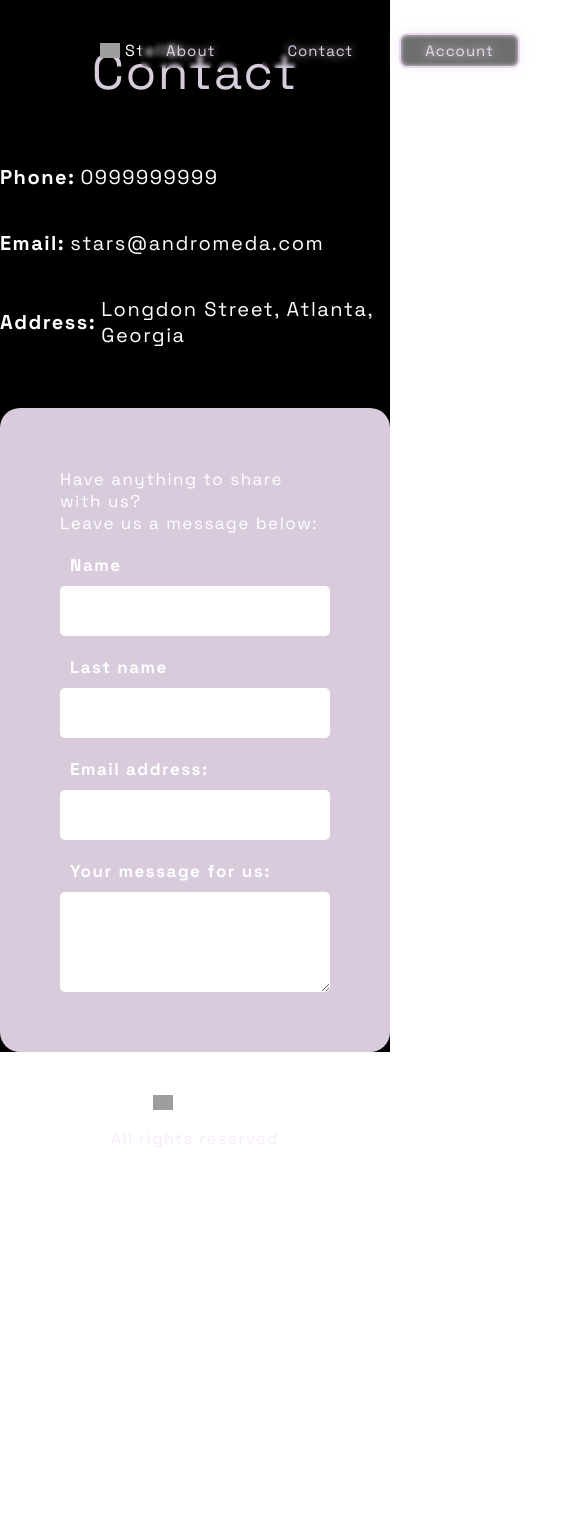
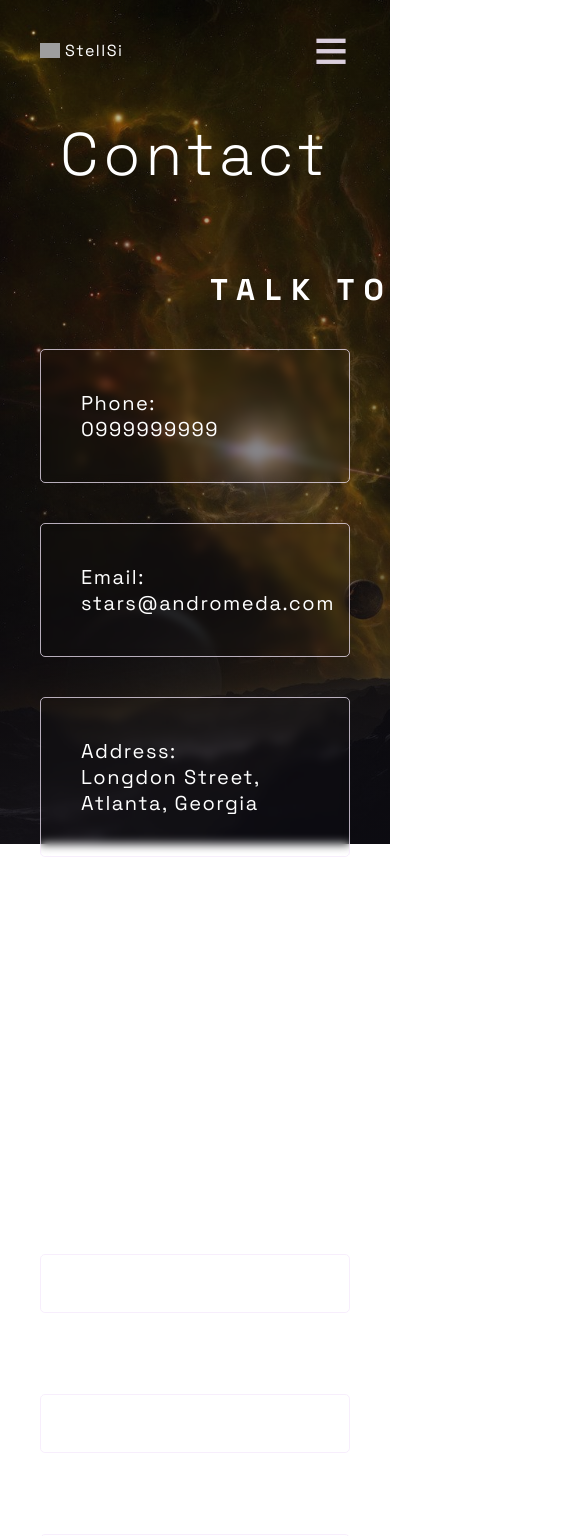
Before and after one commit to IoanaGeorgia/Star-Shop, a React (Create React App) app: page /Star-Shop/contact in a window 390 px wide. Shown: the top 1536 px of the page, 585 px wide, since content can reach past the window. Before the commit the page ends 1189 px from the top, so only its background shows below. Built offline with nearby package versions, Linux system fonts and the light colour scheme; grey boxes are pictures that could not be loaded.

Commit message:
fixed mobile bugs for about page, added mobile styling for header, added contact page desktop view and form functionality, changed styling to add more variables

```diff
--- a/src/index.css
+++ b/src/index.css
@@ -39,6 +39,8 @@ html {
 
   --defaultPadding: 2rem;
   --defaultSmallPadding: 1rem;
+
+  --smallFontSize:15px;
 }
 
 
@@ -61,6 +63,12 @@ button {
 @media(max-width:750px) {
   .title {
     font-size: 3rem;
+  }
+}
+
+@media(max-width:386px) {
+  .title {
+    font-size: 2rem;
   }
 }
 
@@ -94,6 +102,32 @@ a:focus {
   position: fixed;
   top: 0px;
   left: 0px;
+}
+
+
+.secondary-decoration.decoration {
+  background: linear-gradient(rgba(10, 10, 20, 0.205), rgba(10, 10, 20, 0.74)),
+    url('./assets/aboutBg.jpg');
+  background-repeat: no-repeat;
+  background-size: cover;
+  height: 100%;
+
+}
+
+
+.title.secondary-title {
+  letter-spacing: 20px;
+  max-width: 1000px;
+  width: 100%;
+  line-height: 5rem;
+  font-weight: lighter;
+}
+
+@media(max-width:512px) {
+  .title.secondary-title {
+    letter-spacing: 5px;
+    line-height: 3.5rem;
+  }
 }
 
 #landingPage .hero {
@@ -366,7 +400,7 @@ button.default-glow:hover {
 
 .reason-wrapper .text a,
 .reason-wrapper .text a:visited {
-  font-size: 15px;
+  font-size: var(--smallFontSize);
   padding-top: 2rem;
   display: block;
 }
@@ -456,7 +490,6 @@ button.default-glow:hover {
 
 .header .logo {
   cursor: pointer;
-  max-width: 40px;
   display: flex;
   align-items: center;
   gap: 5px;
@@ -466,7 +499,11 @@ button.default-glow:hover {
 
 .header .logo img {
   width: 100%;
-  min-width: 20px;
+  max-width: 20px;
+}
+
+.header .logo span {
+  display: inline-block;
 }
 
 .header .nav-buttons {
@@ -481,7 +518,7 @@ button.default-glow:hover {
   color: var(--defaultText);
   border: 2px solid transparent;
   padding: 6px 24px;
-  font-size: 15px;
+  font-size: var(--smallFontSize);
   letter-spacing: 1px;
   border-radius: 8px;
   cursor: pointer;
@@ -492,9 +529,85 @@ button.default-glow:hover {
   transition: var(--defaultTransition);
 }
 
+.header .mobileToggle {
+  display: none;
+}
+
+@media(max-width:693px) {
+  .header {
+    padding: 0 2rem;
+  }
+}
+
 @media(max-width:764px) {
   .header .nav-buttons {
     gap: 20px;
+  }
+}
+
+@media(max-width:590px) {
+  .header .nav-buttons {
+    display: none;
+  }
+
+  .header .mobileToggle {
+    display: block;
+    background-color: transparent;
+    border: none;
+    color: var(--defaultText);
+    font-size: 3rem;
+
+  }
+
+  .header .mobileToggle:hover {
+    text-shadow: var(--smallHoverText);
+  }
+
+  .header .mobileWrapper {
+    position: fixed;
+    top: 0px;
+    right: -10px;
+    height: 100%;
+    width: 300px;
+    border-left: 2px solid var(--cardBorder);
+    border-top: 2px solid var(--cardBorder);
+    box-shadow: 0 0 25px var(--defaultText), 0 0 10px var(--defaultText) inset;
+    ;
+    background-color: rgba(255, 255, 255, 0.07);
+    backdrop-filter: blur(10px);
+    border-top-left-radius: 5px;
+    padding: var(--defaultPadding);
+    padding-top: 60px;
+    overscroll-behavior: contain;
+    overflow: hidden;
+  }
+
+  .header .mobileWrapper .nav-buttons {
+    display: flex;
+    flex-direction: column;
+    height: 100%;
+    gap: 30px;
+
+  }
+
+  .header .nav-buttons button {
+    border: 1px solid var(--defaultText);
+    padding: 10px 24px;
+  }
+
+  .header button.close {
+    position: absolute;
+    top: 5px;
+    right: 20px;
+    background-color: transparent;
+    border: none;
+    font-size: 2rem;
+    color: var(--defaultText)
+  }
+
+  .header .mobileWrapper .logo {
+    justify-content: center;
+    margin-top: auto;
   }
 }
 
@@ -514,7 +627,7 @@ footer {
   color: var(--defaultText);
   position: relative;
   z-index: 99999;
-  font-size: 16px;
+  font-size: var(--smallFontSize);
 }
 
 
@@ -523,7 +636,8 @@ footer .logo {
   display: flex;
   align-items: center;
   gap: 5px;
-  font-size: 16px;
+  font-size: var(--smallFontSize
+  );
   color: #FFF;
 }
 
@@ -541,7 +655,7 @@ footer .logo img {
   color: var(--defaultText);
   border: 2px solid var(--defaultText);
   padding: 6px 24px;
-  font-size: 15px;
+  font-size: var(--smallFontSize);
   letter-spacing: 1px;
   border-radius: 8px;
   cursor: pointer;
@@ -550,6 +664,12 @@ footer .logo img {
   backdrop-filter: blur(2px);
   cursor: pointer;
   transition: var(--defaultTransition)
+}
+
+@media(max-width:590px) {
+  .header .nav-buttons button.defaultSmallButton {
+    padding: 10px 24px;
+  }
 }
 
 .header .nav-buttons button:hover,
@@ -561,9 +681,7 @@ footer .logo img {
 }
 
 
-.about {
-  padding-top: var(--headerHeight);
-}
+
 
 .landing .hero,
 .catalogue .catalogue-wrapper-header {
@@ -606,24 +724,16 @@ footer .logo img {
 
 .about {
   background-color: black;
-  background-repeat: no-repeat;
-  background-position: 50% 50%;
   min-height: 100vh;
   height: 100%;
   background-size: 100%;
   width: 100%;
-  padding-top: var(--defaultPadding);
+  padding-top: var(--headerHeight);
   padding-bottom: var(--defaultPadding);
-  ;
+
+
 }
 
-.about .decoration {
-  background: linear-gradient(rgba(10, 10, 20, 0.205), rgba(10, 10, 20, 0.74)),
-    url('./assets/aboutBg.jpg');
-  background-repeat: no-repeat;
-  background-size: cover;
-
-}
 
 .about main {
   position: relative;
@@ -631,7 +741,7 @@ footer .logo img {
 
 .about .subtitle {
   color: white;
-  min-width: 600px;
+  max-width: 600px;
   font-size: 1.5rem;
   font-weight: 800;
   margin-top: var(--defaultPadding);
@@ -688,7 +798,7 @@ footer .logo img {
   height: 200px;
   background: #ffffff;
   clip-path: polygon(20% 0, 100% 0, 100% 100%, 0 100%, 0 21%);
-    display: inline-block;
+  display: inline-block;
   filter: drop-shadow(1px 1px 4px rgb(255, 255, 255));
 }
 
@@ -703,6 +813,7 @@ footer .logo img {
   background-position: 50% 50%;
   clip-path: polygon(20% 0, 100% 0, 100% 100%, 0 100%, 0 21%);
 }
+
 .about-section li {
   color: white;
   font-size: 1.3rem;
@@ -718,7 +829,7 @@ footer .logo img {
 .about-section .timeline-container {
   display: flex;
   flex-wrap: wrap;
-  justify-content: space-between;
+  justify-content: center;
   gap: 25px;
   position: relative;
   margin-top: 2rem;
@@ -733,6 +844,11 @@ footer .logo img {
   box-shadow: var(--defaultGlowCard);
   box-sizing: border-box;
   transition: var(--defaultTransition);
+}
+
+.about-section .year-box.active {
+  text-shadow: var(--smallHoverText);
+  box-shadow: var(--smallHoverBorder);
 }
 
 .about-section .year-box:hover {
@@ -752,6 +868,35 @@ footer .logo img {
   background-color: transparent;
   margin-top: 10px;
   box-sizing: border-box;
+}
+
+@media(max-width:1179px) {
+  .about-section .info-box {
+    max-width: 900px;
+
+  }
+}
+
+
+@media(max-width:954px) {
+  .about-section .info-box {
+    max-width: 650px;
+
+  }
+}
+
+@media(max-width:729px) {
+  .about-section .info-box {
+    max-width: 450px;
+
+  }
+}
+
+@media(max-width:504px) {
+  .about-section .info-box {
+    text-align: center;
+
+  }
 }
 
 /* catalogue */
@@ -903,6 +1048,27 @@ footer .logo img {
 
 }
 
+@media(max-width:1142px) {
+  #catalogue .catalogue-wrapper {
+    max-width: 100%;
+  }
+
+  #catalogue .catalogue-cons {
+    margin: 0px
+  }
+}
+
+
+@media(max-width:914px) {
+  #catalogue .catalogue-cons {
+    gap: 0rem;
+  }
+
+  #catalogue .star-area {
+    margin-top: 4rem;
+  }
+}
+
 .star-area .loadingData {
   width: 100%;
   min-height: 100vh;
@@ -1036,82 +1202,6 @@ footer .logo img {
   width: 100%
 }
 
-#contact {
-  min-height: 100vh;
-  color: white;
-}
-
-#contact>p {
-  font-size: 2.5rem;
-  color: var(--defaultText);
-  max-width: 1000px;
-  margin: auto;
-  padding-top: 2rem;
-  padding-bottom: 1rem;
-  text-align: center;
-
-}
-
-#contact form {
-  display: flex;
-  flex-direction: column;
-}
-
-#contact {
-  width: 100%;
-  position: relative;
-  background-color: #000;
-}
-
-#contact .contact-wrapper {
-  max-width: 800px;
-  margin: auto;
-  margin-top: 2rem;
-  display: flex;
-  align-items: center;
-  gap: 5px;
-}
-
-.contact-wrapper div {
-  font-size: 20px;
-}
-
-.contact-wrapper div:first-of-type {
-  font-weight: bold;
-}
-
-#contact .form-wrapper {
-  margin: auto;
-  margin-top: 3rem;
-  background-color: var(--defaultText);
-  max-width: 600px;
-  padding: 3rem;
-  border-radius: 20px;
-  font-size: 17px;
-}
-
-#contact .form-wrapper label {
-  margin-top: 20px;
-  font-weight: bold;
-  margin-bottom: 10px;
-  margin-left: 10px;
-}
-
-#contact .form-wrapper input,
-#contact .form-wrapper input:focus,
-#contact .form-wrapper textarea,
-#contact .form-wrapper textarea:focus {
-  min-height: 50px;
-  border-radius: 5px;
-  border: none;
-  outline: none;
-  padding: 5px;
-}
-
-#contact .form-wrapper textarea,
-#contact .form-wrapper textarea:focus {
-  Min-height: 100px;
-}
 
 .catalogue .decoration {
   background: linear-gradient(rgba(10, 10, 20, 0.205), rgba(10, 10, 20, 0.74)),
@@ -1142,9 +1232,88 @@ footer .logo img {
 
 }
 
-.catalogue-wrapper-header p {
-  letter-spacing: 20px;
-  max-width: 1000px;
-  line-height: 5rem;
-  font-weight: lighter;
+
+
+.contact {
+  min-height: 100vh;
 }
+
+.contact .contact-wrapper {
+  position: relative;
+  padding: var(--defaultPadding);
+  padding-top: var(--headerHeight);
+  display: flex;
+  flex-direction: column;
+  gap: var(--defaultPadding);
+}
+
+.contact .title {
+  text-align: center;
+  margin: auto;
+  margin-top: var(--defaultPadding);
+}
+
+.contact .subtitle {
+  color: white;
+  text-align: center;
+  min-width: 600px;
+  font-size: 1.5rem;
+  font-weight: 800;
+  margin-top: 2rem;
+  font-weight: normal;
+  text-transform: uppercase;
+  letter-spacing: 10px;
+  font-weight: bolder;
+}
+
+.contact .card {
+  max-width: var(--defaultContainerWidth);
+  margin: auto;
+  padding: var(--defaultPadding);
+  width: 100%;
+}
+
+.contact form {
+  display: flex;
+  flex-direction: column;
+  max-width: 700px;
+  width: 100%;
+  margin: auto;
+  margin-top: var(--defaultPadding)
+}
+
+.contact label {
+  margin-top: var(--defaultPadding);
+  margin-bottom: 15px;
+}
+
+.contact input,
+textarea {
+  padding: 20px;
+  background-color: transparent;
+  backdrop-filter: blur(10px);
+  color: var(--defaultText);
+  border: var(--cardBorderStyle);
+  border-radius: 5px;
+  outline: none;
+
+}
+
+.contact input:focus,
+textarea:focus {
+  box-shadow: 0 0 15px var(--defaultText), 0 0 10px var(--defaultText) inset;
+  ;
+}
+
+.contact button.defaultSmallButton {
+  padding: 15px 144px;
+  max-width: fit-content;
+  margin: auto;
+  margin-top: var(--headerHeight)
+}
+
+.contact form .error {
+  font-size: var(--smallFontSize);
+  margin-top: 15px;
+  color: rgba(255, 0, 0, 0.842);
+}
--- a/src/pages/Catalogue.jsx
+++ b/src/pages/Catalogue.jsx
@@ -127,7 +127,7 @@ export default function Catalogue() {
     <div className="catalogue" id="catalogue">
       <div className="decoration"></div>
       <div className="catalogue-wrapper-header">
-        <p className="title">Check out our selection of stars</p>
+        <p className="title secondary-title">Check out our selection of stars</p>
       </div>
       <div className="catalogue-wrapper">
         <ul className="catalogue-cons">
--- a/src/pages/Contact.jsx
+++ b/src/pages/Contact.jsx
@@ -1,40 +1,133 @@
+import { useState } from "react";
+
 export default function Contact() {
+  const [data, setData] = useState({
+    name: "",
+    email: "",
+    message: "",
+  });
+
+  const [errors, setErrors] = useState({
+    name: [],
+    email: [],
+    message: [],
+  });
+
+  const handleInput = (e) => {
+    setData((prev) => ({ ...prev, [e.target.name]: e.target.value }));
+  };
+
+  const submitForm = (e) => {
+    e.preventDefault();
+
+    const newErrors = {
+      name: [],
+      email: [],
+      message: [],
+    };
+
+    if (!data.name.trim()) {
+      newErrors.name.push("Name is required");
+    } else if (data.name.trim().length < 2) {
+      newErrors.name.push("Name is invalid (too short)");
+    }
+    const emailRegex = /^[^\s@]+@[^\s@]+\.[^\s@]+$/;
+    if (!data.email.trim()) {
+      newErrors.email.push("Email is required");
+    } else if (!emailRegex.test(data.email)) {
+      newErrors.email.push("Email address is invalid");
+    }
+
+    if (!data.message.trim()) {
+      newErrors.message.push("Message is required");
+    } else if (data.message.trim().length < 10) {
+      newErrors.message.push(
+        "Message is invalid (must be at least 10 characters)",
+      );
+    }
+
+    setErrors(newErrors);
+
+    const hasErrors = Object.values(newErrors).some((arr) => arr.length > 0);
+
+    if (!hasErrors) {
+      console.log("Form submitted successfully:", data);
+    }
+  };
+
   return (
-    <div className="contact" id="contact">
-      <p>Contact</p>
+    <div className="contact">
+      <div className="secondary-decoration decoration"></div>
 
       <div className="contact-wrapper">
+        <p className="title secondary-title">Contact</p>
+        <p className=" subtitle">Talk to us</p>
+
+        <div className="card">
           <div>Phone:</div>
           <div>0999999999</div>
         </div>
 
-      <div className="contact-wrapper">
+        <div className="card">
           <div>Email:</div>
           <div>stars@andromeda.com</div>
         </div>
 
-      <div className="contact-wrapper">
+        <div className="card">
           <div>Address:</div>
           <div>Longdon Street, Atlanta, Georgia</div>
         </div>
 
         <div className="form-wrapper">
-        <p>Have anything to share with us?</p>
-        <p>Leave us a message below:</p>
+          <p className="subtitle">Have anything to share with us?</p>
+          <p className="subtitle">Leave us a message below:</p>
 
           <form>
             <label>Name</label>
-          <input type="text"></input>
-
-          <label>Last name</label>
-          <input type="text"></input>
+            <input
+              type="text"
+              name="name"
+              value={data.name}
+              onChange={handleInput}
+            />
+            {errors.name &&
+              errors.name.map((error, i) => (
+                <p className="error" key={i}>
+                  {error}
+                </p>
+              ))}
 
             <label>Email address:</label>
-          <input type="email"></input>
+            <input
+              type="email"
+              name="email"
+              value={data.email}
+              onChange={handleInput}
+            />
+            {errors.email &&
+              errors.email.map((error, i) => (
+                <p className="error" key={i}>
+                  {error}
+                </p>
+              ))}
 
             <label>Your message for us:</label>
-          <textarea></textarea>
+            <textarea
+              name="message"
+              value={data.message}
+              onChange={handleInput}
+            />
+            {errors.message &&
+              errors.message.map((error, i) => (
+                <p className="error" key={i}>
+                  {error}
+                </p>
+              ))}
+            <button className="defaultSmallButton" onClick={submitForm}>
+              Submit
+            </button>
           </form>
+        </div>
       </div>
     </div>
   );
--- a/src/pages/Header.jsx
+++ b/src/pages/Header.jsx
@@ -1,21 +1,63 @@
 import logo from "../assets/logo.png";
-
-import { useNavigate } from "react-router-dom";
+import { useNavigate, useLocation } from "react-router-dom";
+import { useState, useEffect } from "react";
 
 export default function Header() {
   const navigate = useNavigate();
+  const location = useLocation();
+
+  const [isMobile, setIsMobile] = useState(false);
+
+  useEffect(() => {
+    setIsMobile(false);
+  }, [location.pathname]);
 
   return (
     <div className="header">
       <div className="logo" onClick={() => navigate("/")}>
-        <img src={logo}></img><span>StellSi</span>
+        <img src={logo}></img>
+        <span>StellSi</span>
       </div>
 
-      <div className="nav-buttons">
-        <button onClick={() => navigate("/about")}>About</button>
-        <button onClick={() => navigate("/contact")}>Contact</button>
-        <button onClick={() => navigate("/account")} className="defaultSmallButton">Account</button>
-      </div>
+      {!isMobile && (
+        <div className="nav-buttons">
+          <button onClick={() => navigate("/about")}>About</button>
+          <button onClick={() => navigate("/contact")}>Contact</button>
+          <button
+            onClick={() => navigate("/account")}
+            className="defaultSmallButton"
+          >
+            Account
+          </button>
+        </div>
+      )}
+
+      <button className="mobileToggle" onClick={() => setIsMobile(!isMobile)}>
+        ≡
+      </button>
+
+      {isMobile && (
+        <div className="mobileWrapper">
+          <button className="close" onClick={() => setIsMobile(!isMobile)}>
+            ×
+          </button>
+          <div className="nav-buttons">
+            <button onClick={() => navigate("/about")}>About</button>
+            <button onClick={() => navigate("/contact")}>Contact</button>
+            <button
+              onClick={() => navigate("/account")}
+              className="defaultSmallButton"
+            >
+              Account
+            </button>
+
+            <div className="logo" onClick={() => navigate("/")}>
+              <img src={logo}></img>
+              <span>StellSi</span>
+            </div>
+          </div>
+        </div>
+      )}
     </div>
   );
 }
```
Also changed, not shown: src/pages/About.jsx (+17 -16 lines). Lines whose indentation alone changed are shown as unchanged.
